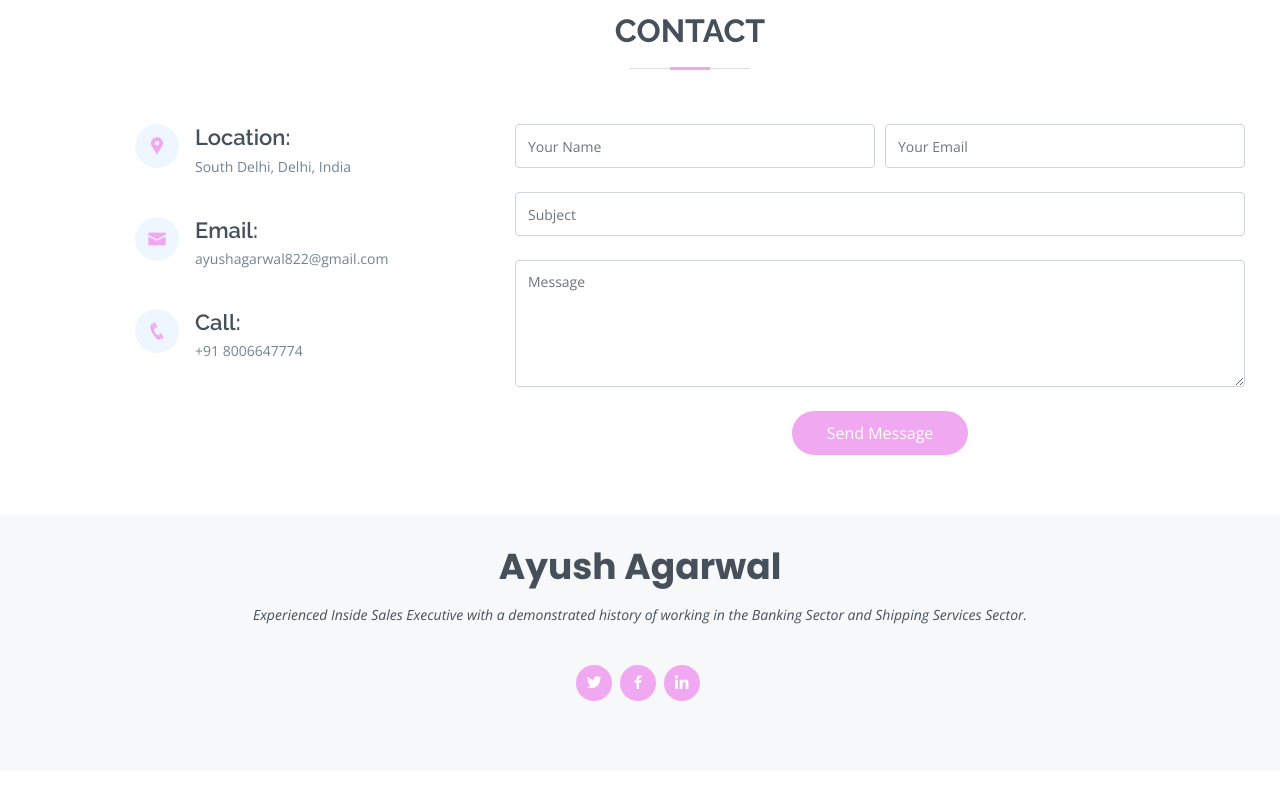
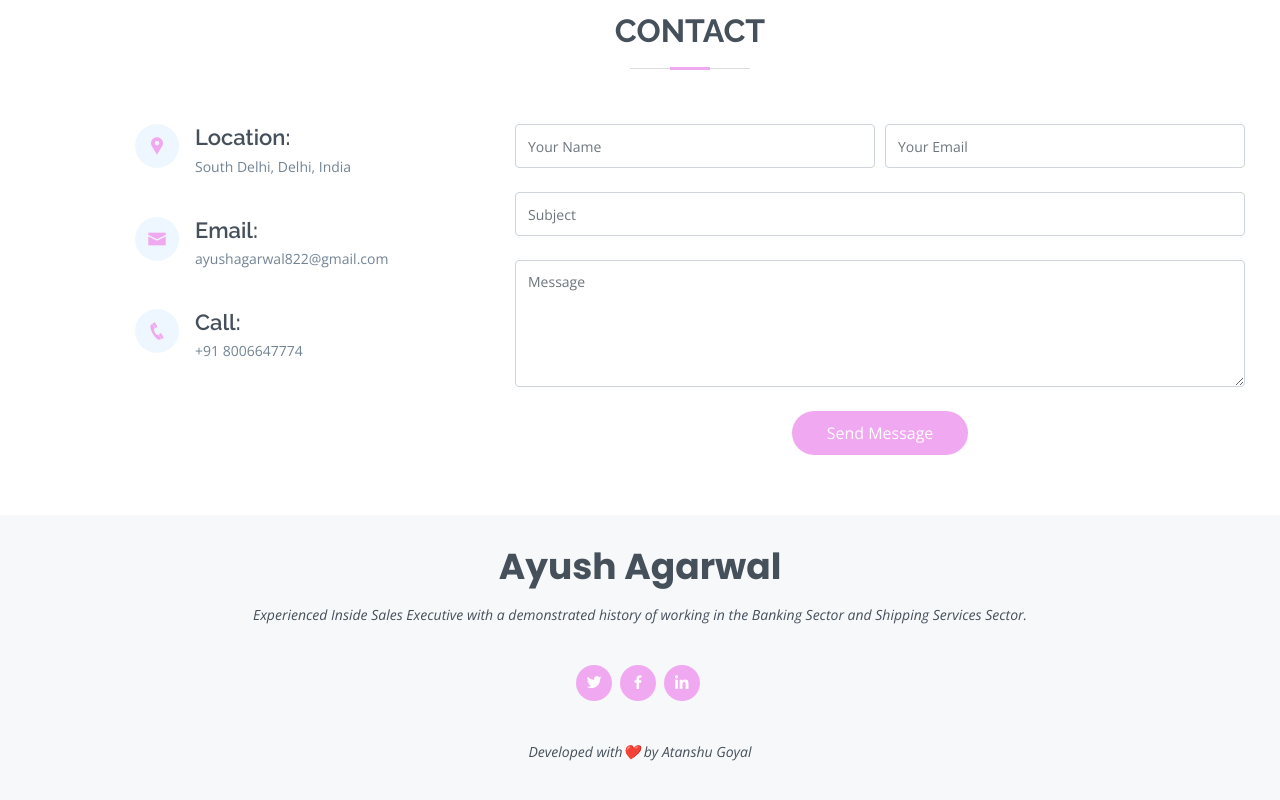
Before and after one commit to Atanshu/AyushAgarwalPortfolio, a plain HTML site: page index.html in a window 1280 px wide. Shown: the part 3196-3996 px from the top of the page. Before the commit the page ends 3967 px from the top, so only its background shows below. Drawn offline with nearby package versions, Linux system fonts and the light colour scheme; a web font is replaced by a local one.

Commit message:
Update index.html

```diff
--- a/index.html
+++ b/index.html
@@ -362,6 +362,10 @@
         <a href="https://www.linkedin.com/in/ayush-agarwal-155035159/" target="_blank" class="linkedin"><i class="bx bxl-linkedin"></i></a>
       </div>
     </div>
+    <div>
+      <p>Developed with&#10084;&#65039; by
+        Atanshu Goyal</p>
+    </div>
   </footer><!-- End Footer -->
 
   <a href="#" class="back-to-top"><i class="bx bx-up-arrow-alt"></i></a>
```
